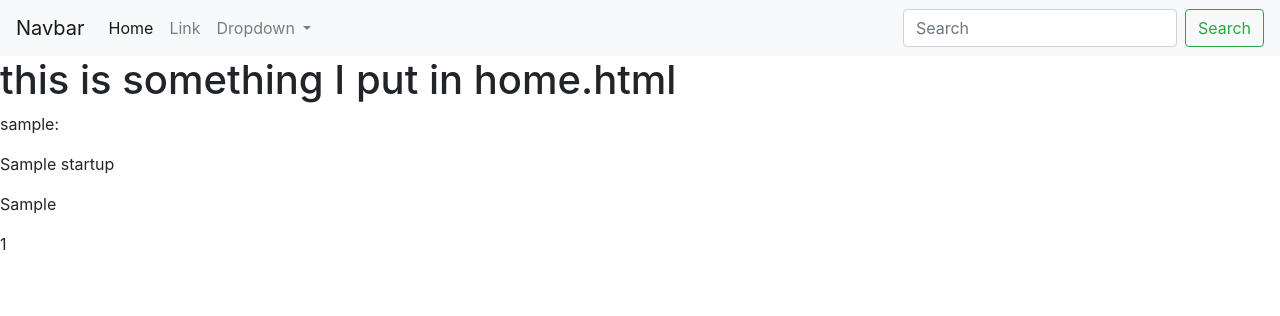
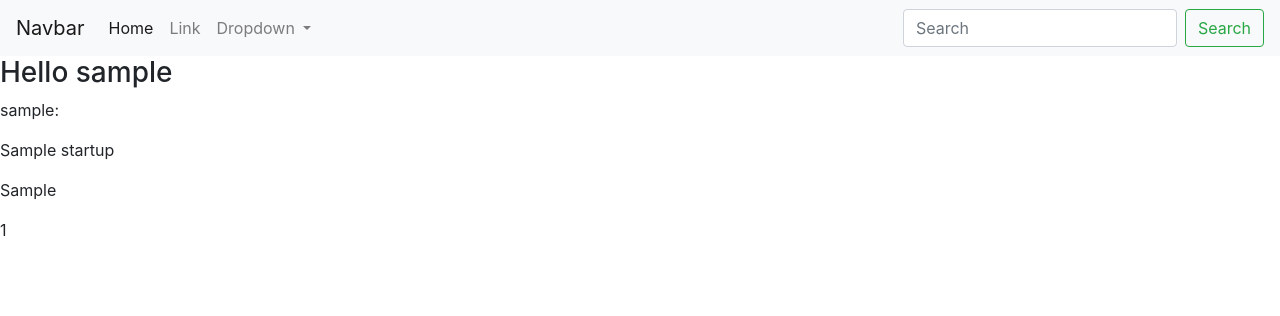
Before and after one commit to noeljane/django_fun, a Django app: page / in a window 1280 px wide. Shown: the top 316 px of the page. Run offline with Django 3.2, Linux system fonts and the light colour scheme; a user stored in the database is signed in; tables that the repository leaves empty hold one stand-in row (values such as "Sample post"); some libraries are stand-ins or nearby versions.

Commit message:
add special message to user upon authentication on home page

```diff
--- a/startups/templates/home.html
+++ b/startups/templates/home.html
@@ -8,7 +8,10 @@
     {% extends 'base.html'%}
 
     {% block base %}
-    <h1>this is something I put in home.html </h1>
+    {% if user.is_authenticated %}
+      <h3> Hello {{user}}</h3>
+    {% endif %}
+    <h3></h3>
 
     {% if startups %}
       {% for startup in startups%}
```
